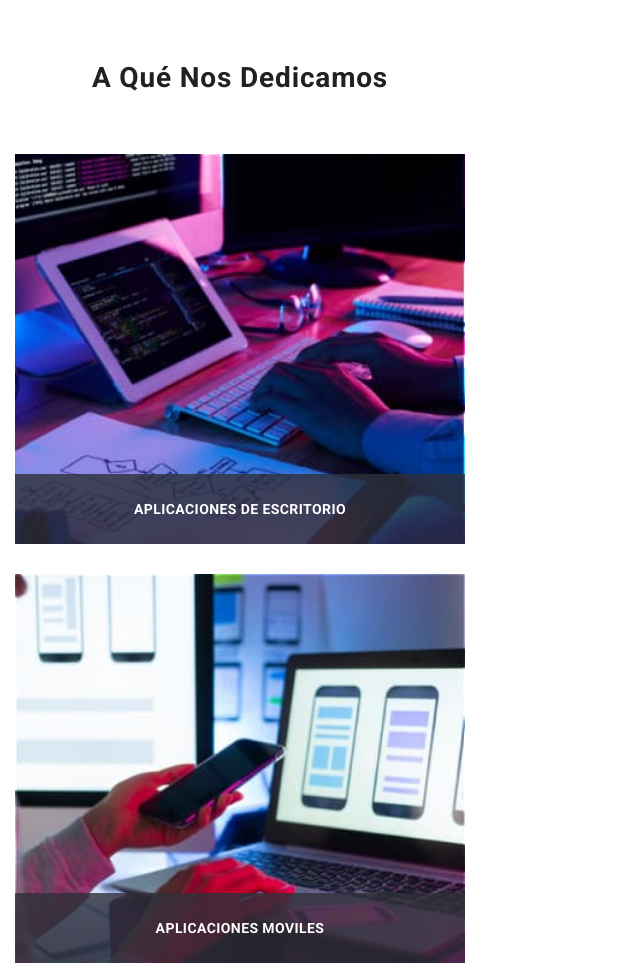
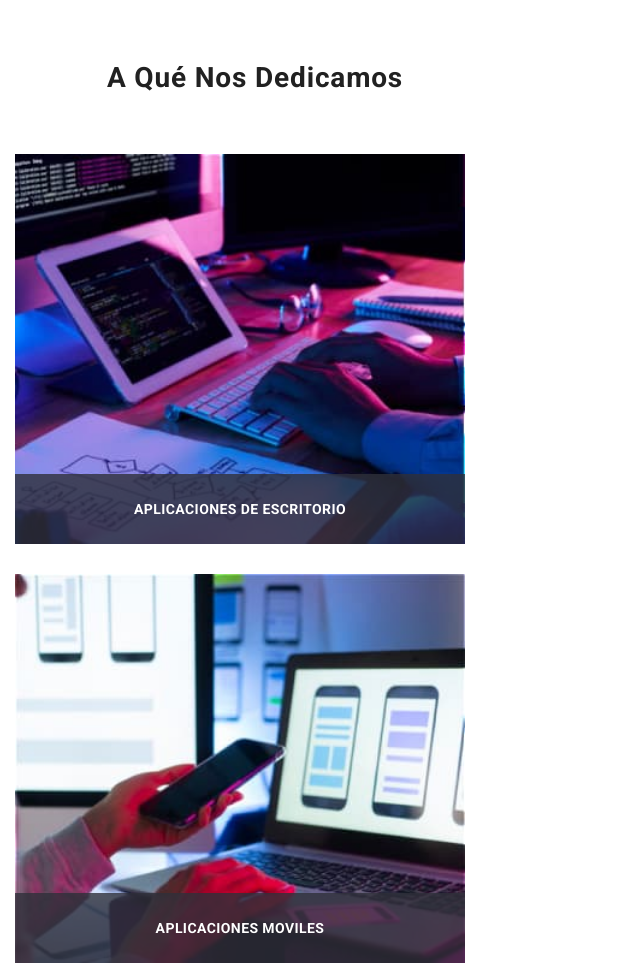
Before and after one commit to Pugli87/-goit-markup-hw-07-08, a website: page index.html in a window 1280 px wide. Shown: the part 1546-2512 px from the top of the page, without its empty margins (0-640 px from the left). Drawn offline with nearby package versions, Linux system fonts and the light colour scheme.

Commit message:
Update main.css

```diff
--- a/css/main.css
+++ b/css/main.css
@@ -61,12 +61,12 @@ img {
 }
 
 .section {
-  overflow-x: hidden;
   width: 480px;
   padding: 60px 0;
 }
 
 .name-section {
+  width: 480px;
   font-weight: 700;
   font-size: 28px;
   line-height: 42px;
```
